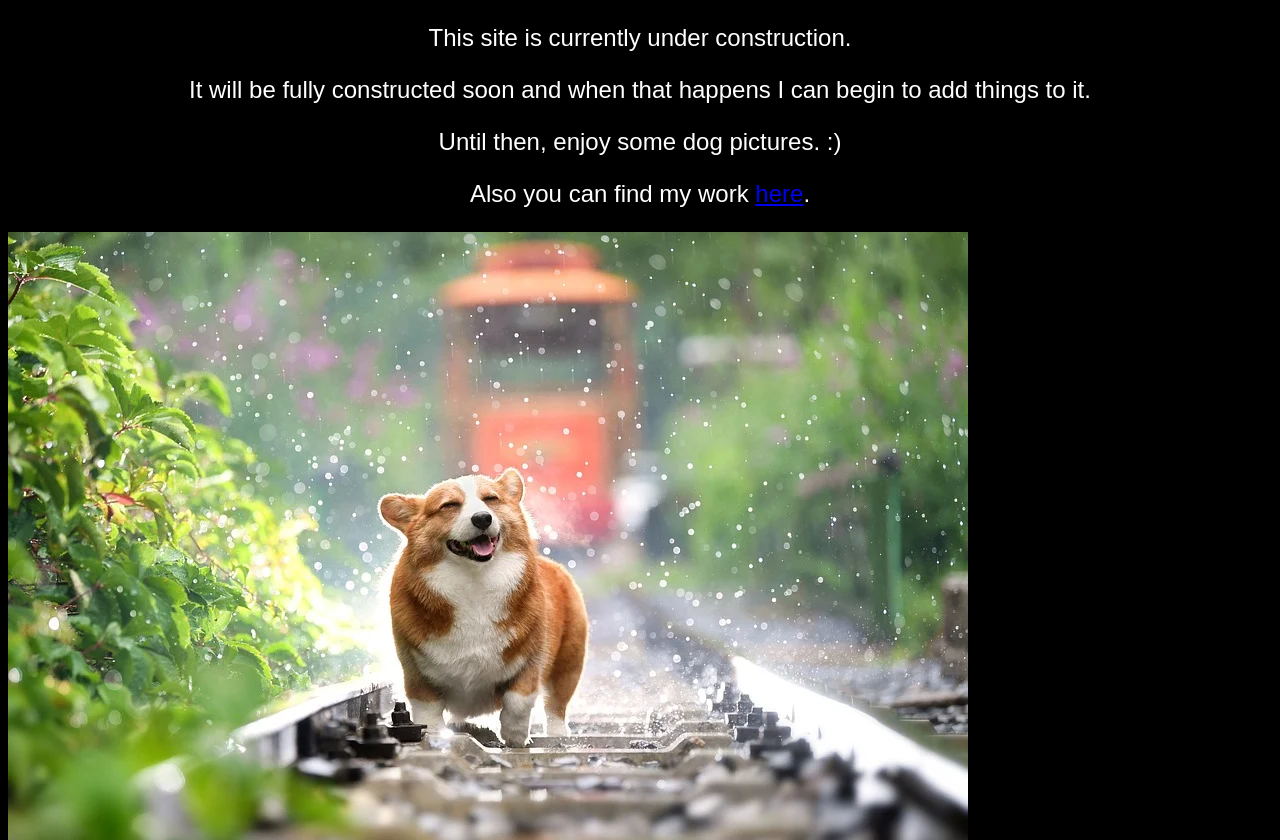
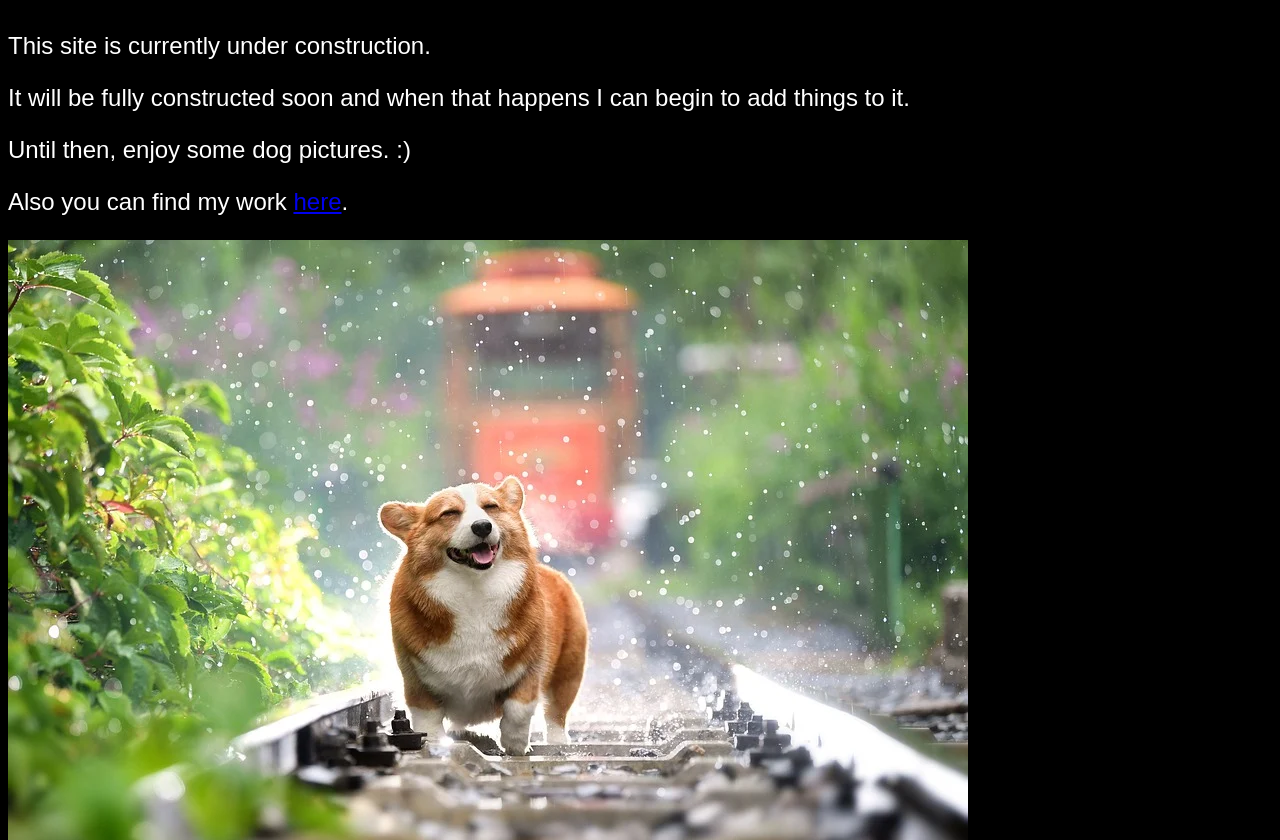
Before and after one commit to Dboi6339-Soupe/My-Portfolio, a plain HTML site: page index.html in a window 1280 px wide. Shown: the top 840 px of the page. Drawn offline with Linux system fonts and the light colour scheme.

Commit message:
Update style.css

```diff
--- a/style.css
+++ b/style.css
@@ -6,10 +6,10 @@ body {
     color: rgb(255, 255, 255);
     font-size: 24px;
     font-family: fantasy;
-    text-align: center;
+    align-content: center;
 }
 
 #puppies {
     content-visibility: visible;
-    align-content: stretch;
+    align-content: justify;
 }
```
